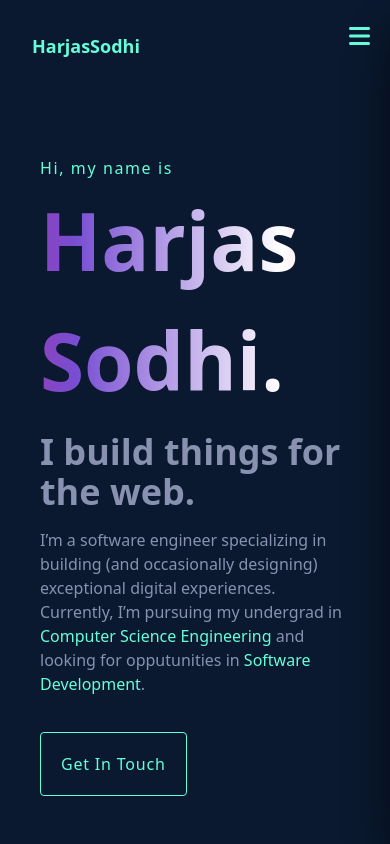
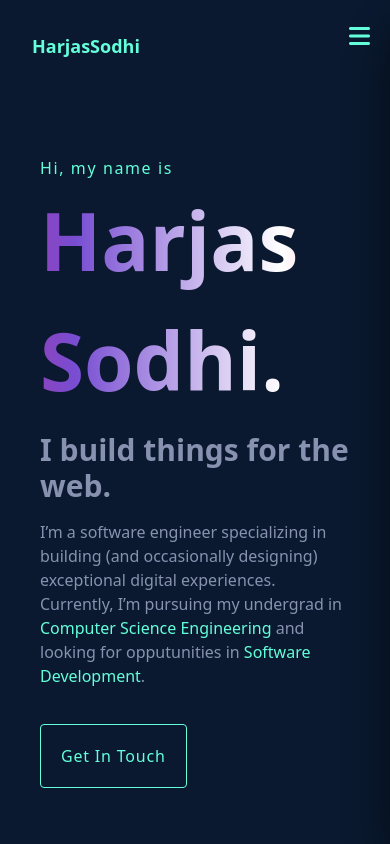
Before and after one commit to HarjasSodhi/Portfolio, a React (Vite) app: page / in a window 390 px wide. Shown: the top 844 px of the page. Built offline with nearby package versions, Linux system fonts and the light colour scheme.

Commit message:
font check

```diff
--- a/src/Components/Hero.tsx
+++ b/src/Components/Hero.tsx
@@ -3,7 +3,7 @@ function Hero() {
         <div className='text-white w-full pt-16 h-screen' >
             <div className='text-[#64ffda] tracking-widest'>Hi, my name is</div>
             <div className='name font-bold'>Harjas Sodhi.</div>
-            <div className='lg:text-7xl md:text-5xl text-4xl my-3 text-[#8892b0] font-bold'>I build things for the web.</div>
+            <div className='lg:text-7xl md:text-5xl text-3xl my-3 text-[#8892b0] font-bold'>I build things for the web.</div>
             <div className='mt-4 mb-14 w-full xl:w-1/2 text-[#8892b0]'>I’m a software engineer specializing in building (and occasionally designing) exceptional digital experiences. Currently, I’m pursuing my undergrad in <span className='text-[#64ffda] un'>Computer Science Engineering</span> and looking for opputunities in <span className='un text-[#64ffda]'>Software  Development</span>.</div>
             <a className='tracking-wider border p-5 border-[#64ffda] text-[#64ffda] rounded transition ease hover:bg-gray-700' href="#contact">Get In Touch</a>
         </div>
```
